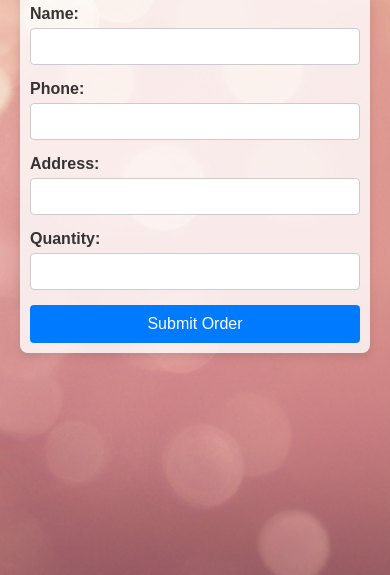
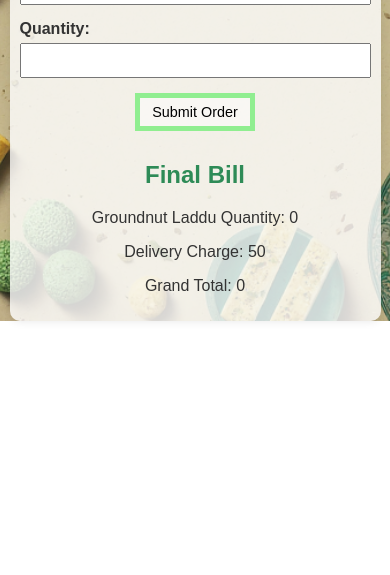
Before and after one commit to Akilan000/vvss, a website: page glorder.html in a window 390 px wide. Shown: the part 269-844 px from the top of the page. Drawn offline with Linux system fonts and the light colour scheme.

Commit message:
Seventh commit-major changes

```diff
--- a/feedbacck.css
+++ b/feedbacck.css
@@ -8,13 +8,12 @@
 /* General styles for the form */
 .order-form {
     margin: 20px auto;
-    border-collapse: collapse;
     width: 80%;
     max-width: 600px;
-    position: relative;
-    top: 50%;
-    left: 50%;
-    transform: translate(-50%, -50%);
+    background: rgba(255, 255, 255, 0.8);
+    padding: 20px;
+    border-radius: 10px;
+    box-shadow: 0 0 10px rgba(0, 0, 0, 0.1);
 }
 
 .order-form td {
@@ -54,23 +53,32 @@
 @media (max-width: 768px) {
     .order-form {
         width: 90%;
+        padding: 15px; /* Increase padding a bit for smaller screens */
     }
 }
 
 @media (max-width: 480px) {
     .order-form {
         width: 100%;
-        padding: 10px;
+        padding: 10px; /* Further reduce padding for very small screens */
     }
 }
 
+/* Center align h1 */
 h1 {
     text-align: center;
     margin-top: 20px;
 }
 
+/* Basic body styles */
 body {
-    background-image: url('bgform.png');
+    padding: 0;
+    margin: 0;
+    background-image: url('bgtheme2.png');
     background-repeat: no-repeat;
     background-size: cover;
+    background-position: center;
+    text-align: center;
+    font-family: Arial, sans-serif;
+    color: #333;
 }
--- a/glorder.html
+++ b/glorder.html
@@ -1,38 +1,53 @@
 <!doctype html>
 <html lang="en">
 <head>
-        <meta charset="UTF-8" />
-        <meta name="viewport" content="width=device-width, initial-scale=1.0" />
+    <meta charset="UTF-8">
+    <meta name="viewport" content="width=device-width, initial-scale=1.0">
     <title>Groundnut Laddu Order Page</title>
-        <link rel="stylesheet" href="lorder.css" />
+    <link rel="stylesheet" href="lorder.css">
 </head>
 <body>
     <div class="container">
         <h1>Groundnut Laddu Order Page</h1>
-            <form action="/submit-glorder" method="POST">
+        <form id="orderForm" action="/submit-glorder" method="POST">
             <div class="form-group">
                 <label for="name">Name:</label>
-                    <input type="text" id="name" name="name" required />
+                <input type="text" id="name" name="name" required>
             </div>
             <div class="form-group">
                 <label for="phone">Phone:</label>
-                    <input type="tel" id="phone" name="phone" required />
+                <input type="tel" id="phone" name="phone" required>
             </div>
             <div class="form-group">
                 <label for="address">Address:</label>
-                    <input type="text" id="address" name="address" required />
+                <input type="text" id="address" name="address" required>
             </div>
             <div class="form-group">
                 <label for="quantity">Quantity:</label>
-                    <input
-                        type="number"
-                        id="quantity"
-                        name="quantity"
-                        required
-                    />
+                <input type="number" id="quantity" name="quantity" required>
             </div>
             <button type="submit">Submit Order</button>
         </form>
+        <div class="total">
+            <h2>Final Bill</h2>
+            <p>Groundnut Laddu Quantity: <span id="quantityDisplay">0</span></p>
+            <p>Delivery Charge: <span id="deliveryCharge">50</span></p>
+            <p>Grand Total: <span id="grandTotal">0</span></p>
         </div>
+    </div>
+
+    <script>
+        document.getElementById('quantity').addEventListener('input', function() {
+            const quantity = this.value;
+            const deliveryCharge = 50; // Assuming a fixed delivery charge
+            const pricePerLaddu = 10; // Assuming each laddu costs 10 units
+
+            const totalCost = quantity * pricePerLaddu + deliveryCharge;
+
+            document.getElementById('quantityDisplay').textContent = quantity;
+            document.getElementById('deliveryCharge').textContent = deliveryCharge;
+            document.getElementById('grandTotal').textContent = totalCost;
+        });
+    </script>
 </body>
 </html>
--- a/lorder.css
+++ b/lorder.css
@@ -1,44 +1,30 @@
-/* Resetting default margin and padding */
-* {
+/* General Styles */
+body {
+    padding: 0;
     margin: 0;
-    padding: 0;
-    box-sizing: border-box;
+    background-image: url('bgtheme2.png');
+    background-repeat: no-repeat;
+    background-size: cover;
+    background-position: center;
+    text-align: center;
+    font-family: Arial, sans-serif;
+    color: #333;
 }
 
-/* Body style */
-body {
-    background-color: #f9f9f9;
-    display: flex;
-    justify-content: center;
-    align-items: center;
-    height: 100vh;
-    font-family: 'Arial', sans-serif;
-    color: #333;
-    background-image: url('bgform.png');
-    background-repeat: no-repeat;
-    background-size: cover;
+.container {
+    max-width: 90%;
+    width: 100%;
+    margin: 0 auto;
+    padding: 20px;
+    background: rgba(255, 255, 255, 0.8);
+    border-radius: 10px;
+    box-shadow: 0 0 10px rgba(0, 0, 0, 0.1);
 }
 
-/* Container style */
-.container {
-    background: rgba(255, 255, 255, 0.8); /* Semi-transparent white background */
-    padding: 20px;
-    border-radius: 8px;
-    box-shadow: 0 4px 8px rgba(0, 0, 0, 0.1);
-    text-align: center;
-    max-width: 500px;
-    width: 100%;
-    margin: 20px;
+h1 {
+    color: #2e8b57;
 }
 
-/* Heading style */
-h1 {
-    font-size: 2em;
-    color: #4CAF50;
-    margin-bottom: 20px;
-}
-
-/* Form group style */
 .form-group {
     margin-bottom: 15px;
     text-align: left;
@@ -46,56 +32,81 @@ h1 {
 
 .form-group label {
     display: block;
+    margin-bottom: 5px;
     font-weight: bold;
-    margin-bottom: 5px;
 }
 
-.form-group input[type="text"],
-.form-group input[type="tel"],
-.form-group input[type="number"] {
+.form-group input {
     width: 100%;
-    padding: 10px;
-    border: 1px solid #ccc;
-    border-radius: 4px;
+    padding: 8px;
+    box-sizing: border-box;
 }
 
-/* Button style */
-button[type="submit"] {
-    background-color: #007bff;
-    color: white;
-    border: none;
+button {
+    background-color: rgba(255, 255, 255, 0.5);
+    border: lightgreen solid 5px;
+    cursor: pointer;
     padding: 10px 20px;
-    border-radius: 4px;
-    cursor: pointer;
-    font-size: 16px;
+    transition: border-color 0.6s ease;
 }
 
-button[type="submit"]:hover {
-    background-color: #0056b3;
+button:hover {
+    background-color: aliceblue;
+    border: darkgreen solid 5px;
 }
 
-/* Adjustments for smaller screens */
-@media (max-width: 768px) {
+.total {
+    margin-top: 30px;
+}
+
+.total h2 {
+    color: #2e8b57;
+}
+
+.total p {
+    font-size: 1.2em;
+}
+
+/* Media Queries for Responsive Design */
+@media (min-width: 768px) {
     .container {
-        width: 90%;
+        max-width: 600px;
+    }
+
+    .total p {
+        font-size: 1.4em;
+    }
+}
+
+@media (max-width: 767px) {
+    .container {
+        padding: 15px;
+    }
+
+    button {
+        padding: 8px 15px;
+    }
+
+    .total p {
+        font-size: 1.1em;
+    }
+}
+
+@media (max-width: 480px) {
+    .container {
+        padding: 10px;
     }
 
     h1 {
         font-size: 1.5em;
     }
-}
 
-@media (max-width: 480px) {
-    .container {
-        width: 100%;
-        padding: 10px;
+    button {
+        padding: 6px 12px;
+        font-size: 0.9em;
     }
 
-    h1 {
-        font-size: 1.2em;
-    }
-
-    button[type="submit"] {
-        width: 100%;
+    .total p {
+        font-size: 1em;
     }
 }
--- a/main.css
+++ b/main.css
@@ -90,7 +90,7 @@ footer p {
 
 /* Home Tab Style */
 .homee {
-    background-color: whitesmoke;
+    background-color: darkgray;
 }
 
 /* Media Queries for Responsive Design */
--- a/order.css
+++ b/order.css
@@ -1,10 +1,9 @@
-/* General styles */
 body {
   padding: 0;
   margin: 0;
-  background-image: url('bgorder.png');
+  background-image: url(bgtheme2.png);
   background-repeat: no-repeat;
-  background-size: cover;
+  background-size: cover; /* Cover the entire background */
   background-position: center;
   text-align: center;
 }
@@ -17,15 +16,17 @@ img {
 
 button {
   background-color: rgba(255, 255, 255, 0.5);
-  border: none;
+  border: lightgreen solid 5px;
   cursor: pointer;
   display: flex;
   flex-direction: column;
   align-items: center;
+  transition: border-color 0.6s ease;
 }
 
 button:hover {
   background-color: aliceblue;
+  border: darkgreen solid 5px;
 }
 
 .pcon h1 {
@@ -46,7 +47,25 @@ button:hover {
 }
 
 /* Media queries for responsive design */
+@media (max-width: 1024px) {
+  body {
+    background-size: 100% auto; /* Adjust background size for medium devices */
+  }
+
+  img {
+    max-width: 250px;
+  }
+
+  .product-name {
+    font-size: 1.4em;
+  }
+}
+
 @media (max-width: 768px) {
+  body {
+    background-size: cover; /* Ensure full coverage on smaller devices */
+  }
+
   img {
     max-width: 200px;
   }
@@ -57,6 +76,10 @@ button:hover {
 }
 
 @media (max-width: 480px) {
+  body {
+    background-size: cover; /* Ensure full coverage on smallest devices */
+  }
+
   img {
     max-width: 150px;
   }
@@ -65,3 +88,7 @@ button:hover {
     font-size: 1em;
   }
 }
+
+h1 {
+  color: #2e8b57;
+}
```
Also changed, not shown: feedback.html (+6 -18 lines), rlorder.html (+28 -13 lines), server.js (+8 -30 lines), bgtheme.png (added), bgtheme1.png (added), bgtheme2.png (added). Lines whose indentation alone changed are shown as unchanged.
